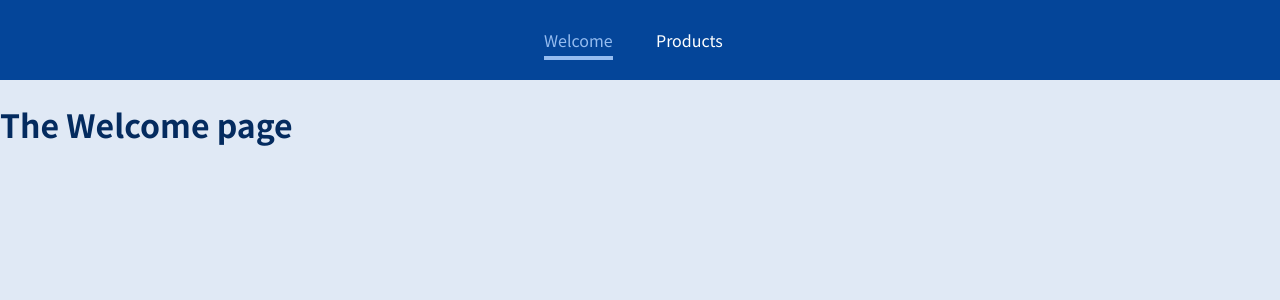
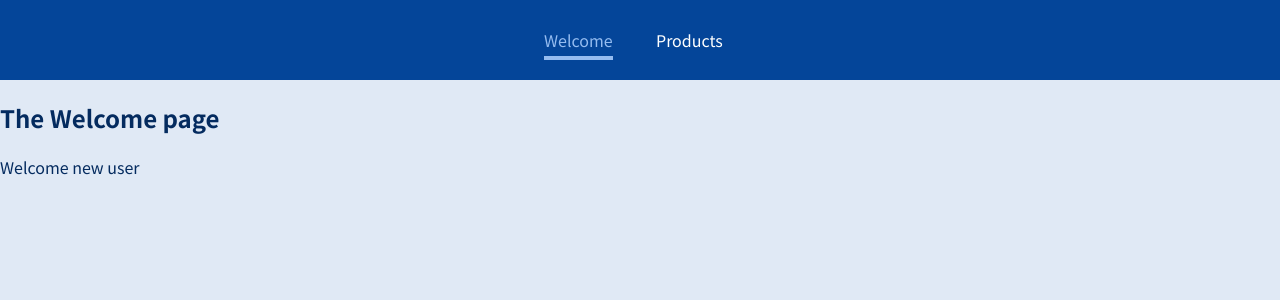
Before and after one commit to Puja0208/react-router-basic-setup, a JavaScript app: page /welcome/new-user in a window 1280 px wide. Shown: the top 300 px of the page. Built offline with nearby package versions, Linux system fonts and the light colour scheme.

Commit message:
feat: Define nested routes

```diff
--- a/src/pages/Welcome.js
+++ b/src/pages/Welcome.js
@@ -1,5 +1,14 @@
+import { Route } from "react-router-dom";
+
 const Welcome = () => {
-  return <h1>The Welcome page</h1>;
+  return (
+    <section>
+      <h1>The Welcome page</h1>
+      <Route path="/welcome/new-user">
+        <p>Welcome new user</p>
+      </Route>
+    </section>
+  );
 };
 
 export default Welcome;
```
